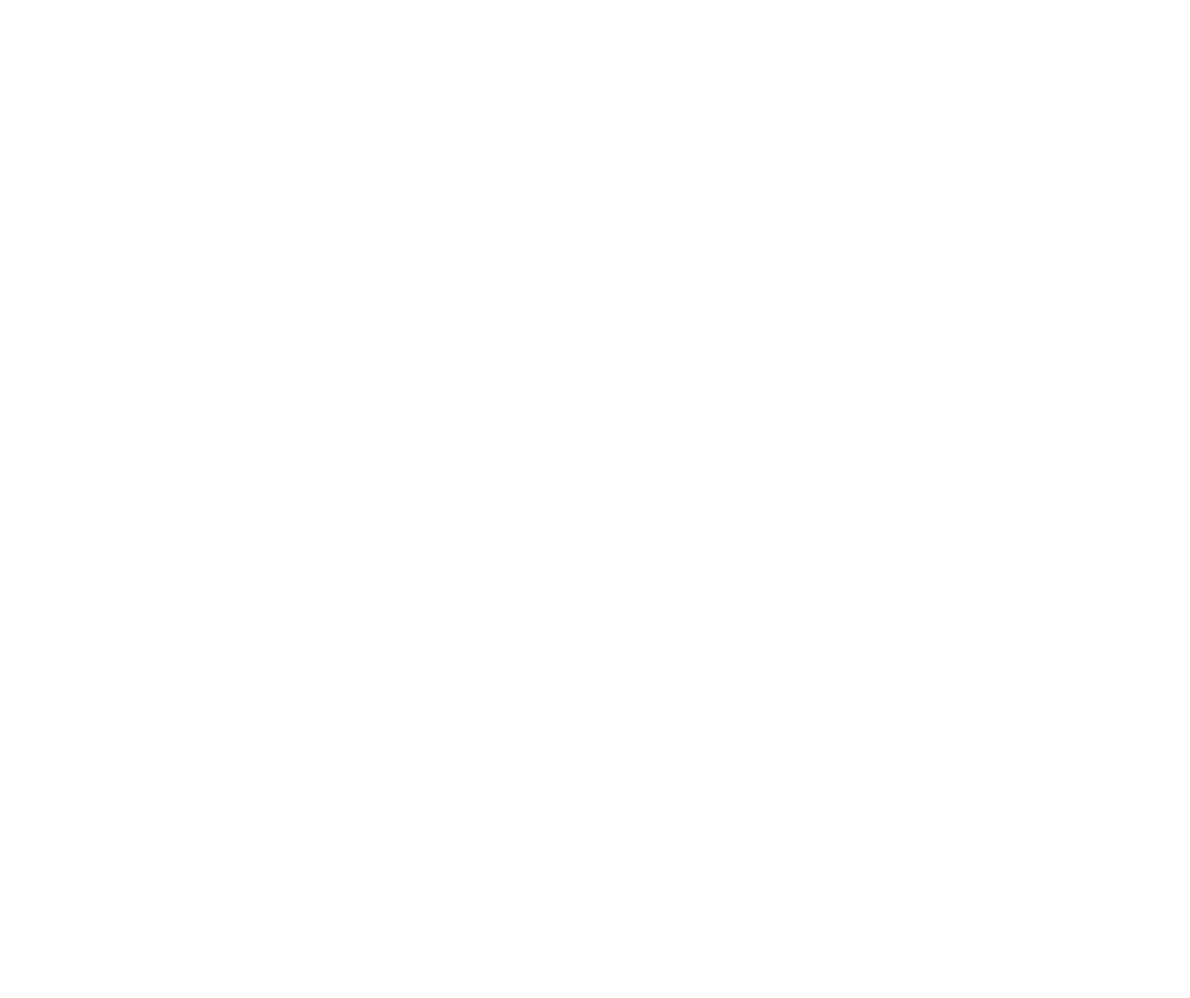
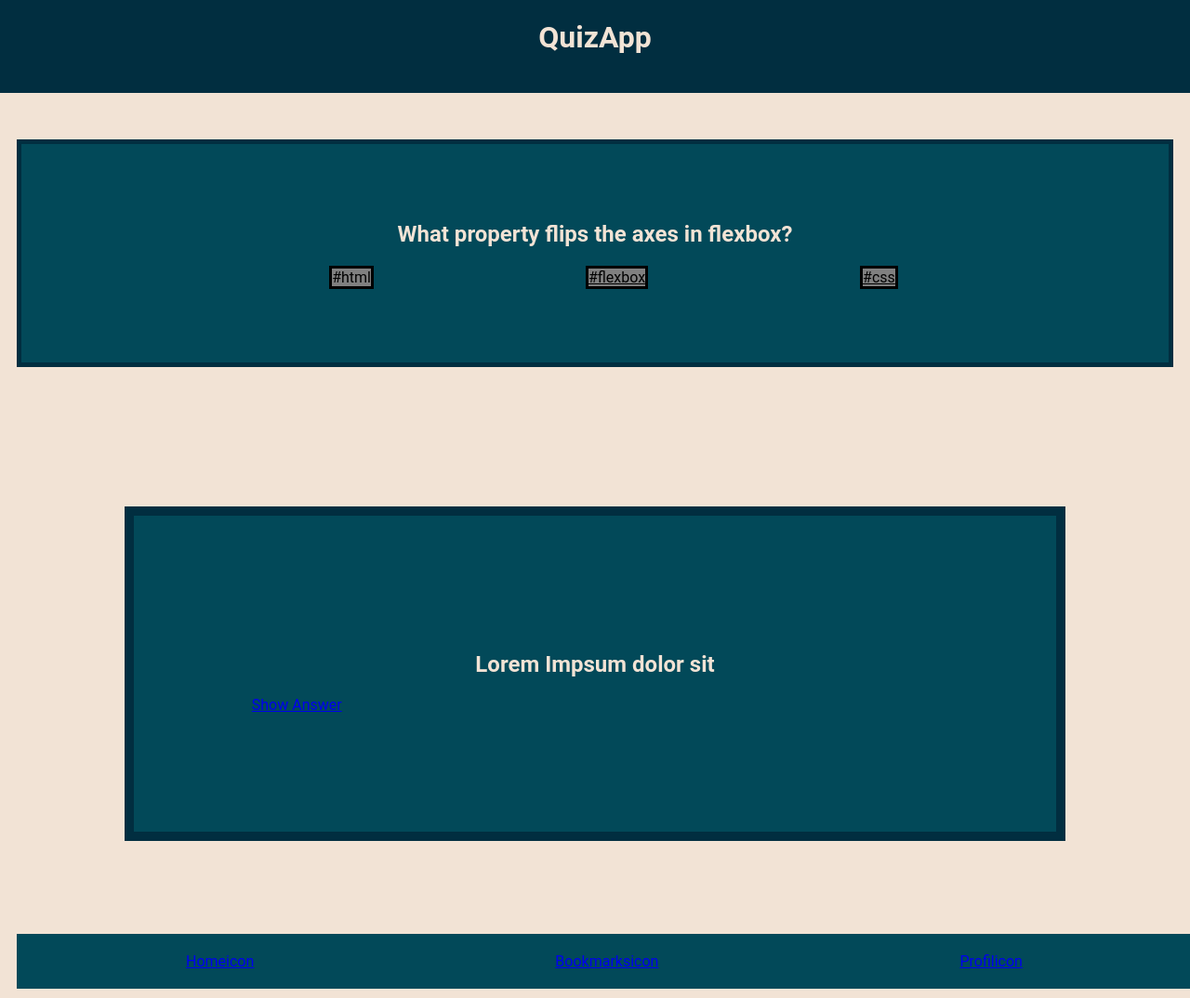
Before and after one commit to zimb0o/quizapp, a plain HTML site: page index.html in a window 1280 px wide. Shown: the whole page at 93% size. Before the commit the page ends 800 px from the top, so only its background shows below. Drawn offline with Linux system fonts and the light colour scheme; a web font is replaced by a local one.

Commit message:
change files

```diff
--- a/index.html
+++ b/index.html
@@ -1,10 +1,57 @@
 <!DOCTYPE html>
 <html lang="en">
   <head>
+    <meta charset="utf-8" />
+    <meta name="viewport" content="widht=device-width, initial-scale=1.0" />
+    <title>Quiz App</title>
     <link rel="stylesheet" type="text/css" href="stylequiz.css" />
 
-    <title>QuizApp</title>
   </head>
 
-  <body></body>
+
+
+
+  <body>
+    <main>
+    <header class="header">
+        <h1 class="header__heading">QuizApp</h1>
+    </header>
+
+    <section class="card">
+        <h2 class="headertext">What property flips the axes in flexbox?</h2>
+    <ul class="answer-button">
+<a class="html" ref="linkhtml">#html</a>
+<a class="flexbox" href="linkflexbox">#flexbox</a>
+<a class="css" href="linkcss">#css</a>
+
+</button></li>
+</ul>
+    </section>
+
+
+
+
+<section class="card2">
+<h2 class="headertext2">Lorem Impsum dolor sit </h2>
+
+<a href="answerlink" class="answerlink" type="button" value="Show-Answer">Show Answer </a>
+
+
+
+
+
+
+</main>
+</body>
+
+
+<footer>
+<nav>
+
+<a href="homelink" class="home" type="button">Homeicon</a>
+<a href="Bookmarkslink" class="Bookmarks" type="button">Bookmarksicon</a>
+<a href="Profillink" class="profil" type="button">Profilicon</a>
+
+</nav>
+</footer>
 </html>
--- a/stylequiz.css
+++ b/stylequiz.css
@@ -0,0 +1,124 @@
+/* roboto-regular - latin */
+@font-face {
+  /* Check https://developer.mozilla.org/en-US/docs/Web/CSS/@font-face/font-display for other options. */
+  font-display: swap;
+  font-family: "Roboto";
+  font-style: normal;
+  font-weight: 400;
+  src: url("../fonts/roboto-v30-latin/roboto-v30-latin-regular.eot"); /* IE9 Compat Modes */
+  src: url("../fonts/roboto-v30-latin/roboto-v30-latin-regular.eot?#iefix")
+      format("embedded-opentype"),
+    /* IE6-IE8 */
+      url("../fonts/roboto-v30-latin/roboto-v30-latin-regular.woff2")
+      format("woff2"),
+    /* Super Modern Browsers */
+      url("../fonts/roboto-v30-latin/roboto-v30-latin-regular.woff")
+      format("woff"),
+    /* Modern Browsers */
+      url("../fonts/roboto-v30-latin/roboto-v30-latin-regular.ttf")
+      format("truetype"),
+    /* Safari, Android, iOS */
+      url("../fonts/roboto-v30-latin/roboto-v30-latin-regular.svg#Roboto")
+      format("svg"); /* Legacy iOS */
+}
+
+*,
+*::before,
+*::after {
+  box-sizing: border-box;
+}
+
+body {
+  font-family: Roboto;
+  font-size: 1rem;
+  line-height: 4, 5;
+  background-color: #f2e3d5;
+}
+
+main {
+}
+.header {
+  background: #012e40;
+  color: #ffffff;
+  height: 100px;
+  position: fixed;
+  top: 0px;
+  left: 0px;
+  right: 0px;
+  z-index: 10;
+}
+
+.header__heading {
+  text-align: center;
+  color: #f2e3d5;
+}
+h2 {
+  text-align: center;
+}
+.headertext {
+  text-align: center;
+}
+.answer-button {
+  text-align: center;
+  display: flex;
+  justify-content: space-evenly;
+}
+.css {
+  background-color: grey;
+  color: black;
+  border: black solid;
+}
+
+.html {
+  background-color: grey;
+  color: black;
+  border: black solid;
+}
+.flexbox {
+  background-color: grey;
+  color: black;
+  border: black solid;
+}
+
+.card {
+  background-color: #024959;
+  margin: 150px 10px;
+  border: 5px solid #012e40;
+  padding: 5% 5%;
+  position: relative;
+  color: #f2e3d5;
+  list-style: none;
+}
+
+.footer {
+  background: #012e40;
+  color: #ffffff;
+  padding: 20px;
+  position: absolute;
+  z-index: 4;
+  display: flex;
+  justify-content: space-around;
+}
+
+.card2 {
+  background-color: #024959;
+  margin: 100px 10%;
+  border: 10px solid #012e40;
+  padding: 10%;
+  position: relative;
+  color: #f2e3d5;
+}
+
+.headertext2 {
+  align-items: center;
+}
+
+nav {
+  background-color: #024959;
+  width: 100%;
+  margin: 10px;
+  padding: 20px;
+  display: flex;
+  justify-content: space-around;
+  bottom: 10px;
+}
```
